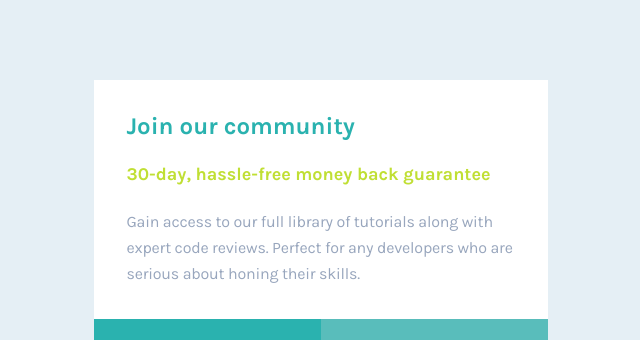
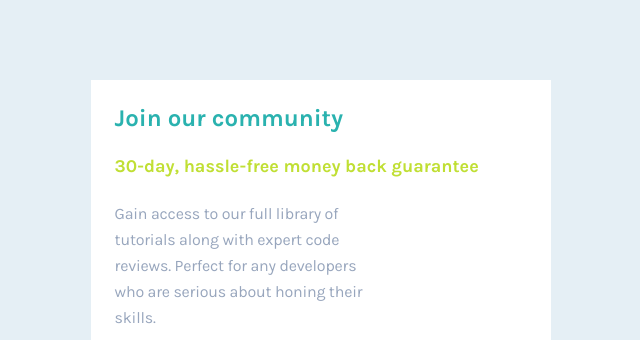
Before and after one commit to mgracnazareno/single-price-grid-component, a plain HTML site: page index.html in a window 1280 px wide. Shown: the top 340 px of the page, without its empty margins (319-959 px from the left). Drawn offline with Linux system fonts and the light colour scheme.

Commit message:
width adjustments

```diff
--- a/style.css
+++ b/style.css
@@ -112,6 +112,7 @@ ul {
   color: #FFFFFF;
   max-width: 100%;
   padding: 1.5rem;
+  margin-top: 0;
 }
 
 .menu-list {
@@ -131,17 +132,16 @@ ul {
 @media screen and (max-width: 375px){
 
   .main p {
-    max-width: 95%;
+    max-width: 90%;
   }
 }
 
 @media screen and (min-width: 900px){
   body {
-    max-width: 59%;
+    max-width: 60%;
     margin: 0 auto;
   }
   .wrapper {
-    display: grid;
     display: grid;
     grid-template-columns: repeat(2, 1fr);
     grid-template-rows: repeat(2, 1fr);
@@ -150,14 +150,17 @@ ul {
     background-color: #FFFFFF;
   }
   .main {
-   grid-row-start: 1;
+    grid-row: 1;
+    grid-column: 1 / 4;
+   /* grid-row-start: 1;
    grid-row-end: 3;
    grid-column-start: 1;
-   grid-column-end: 3;
-   padding: 2rem;
+   grid-column-end: 3; */
   }
 
   .main p {
-    max-width: 100%;
+    max-width: 65%;
+    font-size: 1rem;
+    margin-bottom: 0;
   }
 }
```
